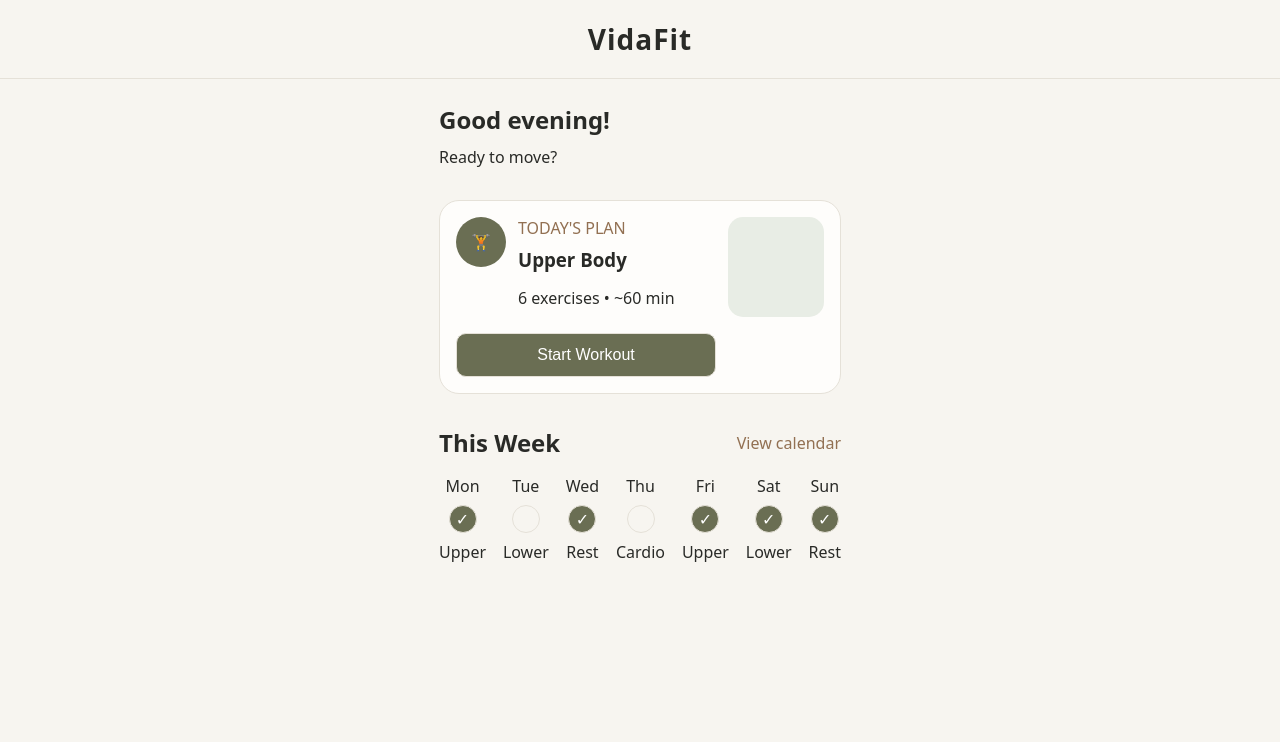
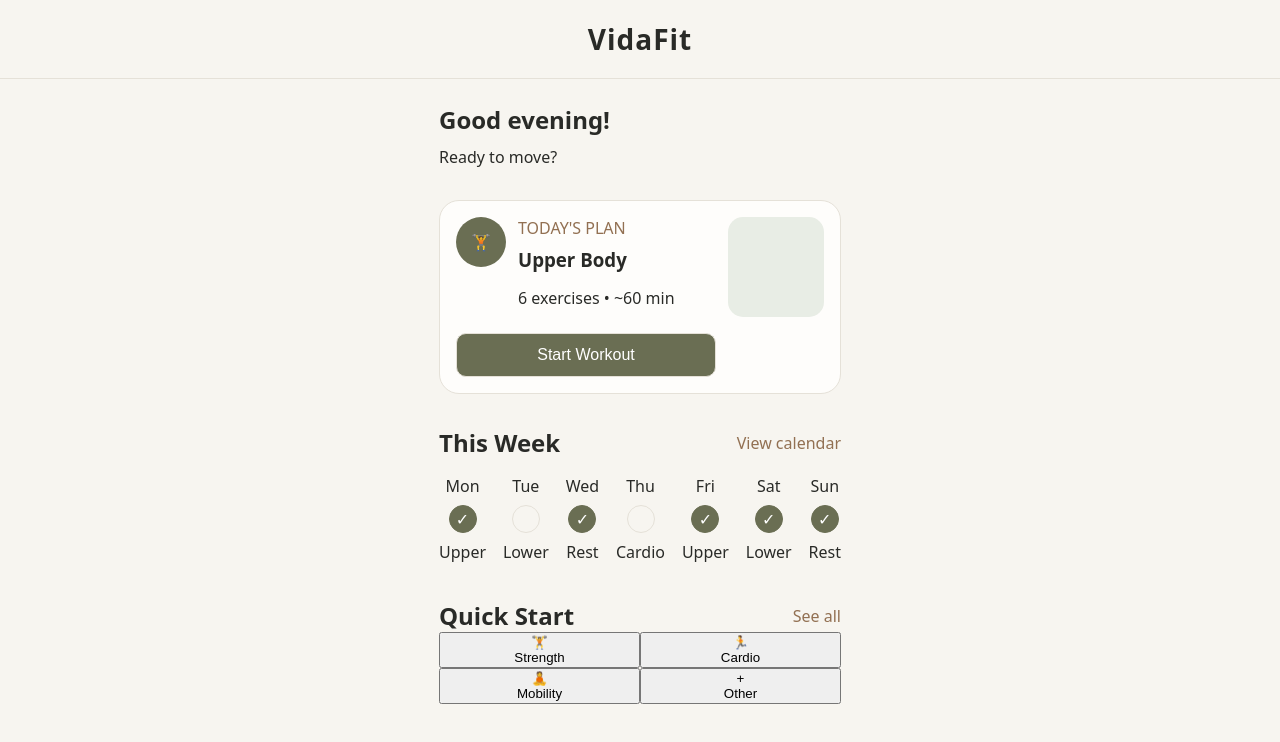
Before and after one commit to almaraz-05/vidafit, a React (Vite) app: page / in a window 1280 px wide. Shown: the top 742 px of the page. Built offline with nearby package versions, Linux system fonts and the light colour scheme.

Commit message:
create quick start workouts

```diff
--- /dev/null
+++ b/src/components/QuickStart.css
@@ -0,0 +1,22 @@
+.quick-start {
+    margin-top: 36px;
+}
+
+.quick-start-header {
+    display: flex;
+    justify-content: space-between;
+}
+
+.quick-start-see-all {
+    background: none;
+    border: none;
+    padding: 0;
+    font: inherit;
+    color: var(--color-accent);
+    cursor: pointer;
+}
+
+.quick-start-exercise {
+    display: grid;
+    grid-template-columns: repeat(2, 1fr);
+}
--- /dev/null
+++ b/src/components/QuickStart.jsx
@@ -0,0 +1,36 @@
+import "./QuickStart.css";
+
+function QuickStart() {
+
+    const exercise = [
+        {name: "Strength", icon: "🏋️"},
+        {name: "Cardio", icon: "🏃"},
+        {name: "Mobility", icon: "🧘"},
+        {name: "Other", icon: "+"}
+    ];
+
+    return (
+        <section className="quick-start">
+            <div className="quick-start-header">
+                <h2>Quick Start</h2>
+                <button className="quick-start-see-all">See all</button>
+            </div>
+
+            <div className="quick-start-exercise">
+                {exercise.map((exercise) => (
+                    <button className="quick-start-card">
+                        <span>{exercise.icon}</span>
+                        <p>{exercise.name}</p>
+                    </button>
+                ))}
+
+
+            </div>
+
+        </section>
+
+
+
+    );
+}
+export default QuickStart;
--- a/src/components/WeeklyOverview.css
+++ b/src/components/WeeklyOverview.css
@@ -36,7 +36,8 @@
 
 .weekly-day-status.completed {
     background-color: var(--color-primary);
-    color: White;
+    color: white;
+    border-color: var(--color-primary);
 }
 
 .weekly-day {
--- a/src/pages/Home.jsx
+++ b/src/pages/Home.jsx
@@ -1,6 +1,7 @@
 import "./Home.css";
 import WorkoutCard from "../components/WorkoutCard";
 import WeeklyOverview from "../components/WeeklyOverview";
+import QuickStart from "../components/QuickStart";
 function Home() {
     return (
         <main className="home">
@@ -10,6 +11,7 @@
             </section>
             <WorkoutCard />
             <WeeklyOverview />
+            <QuickStart />
 
         </main>
 
```
